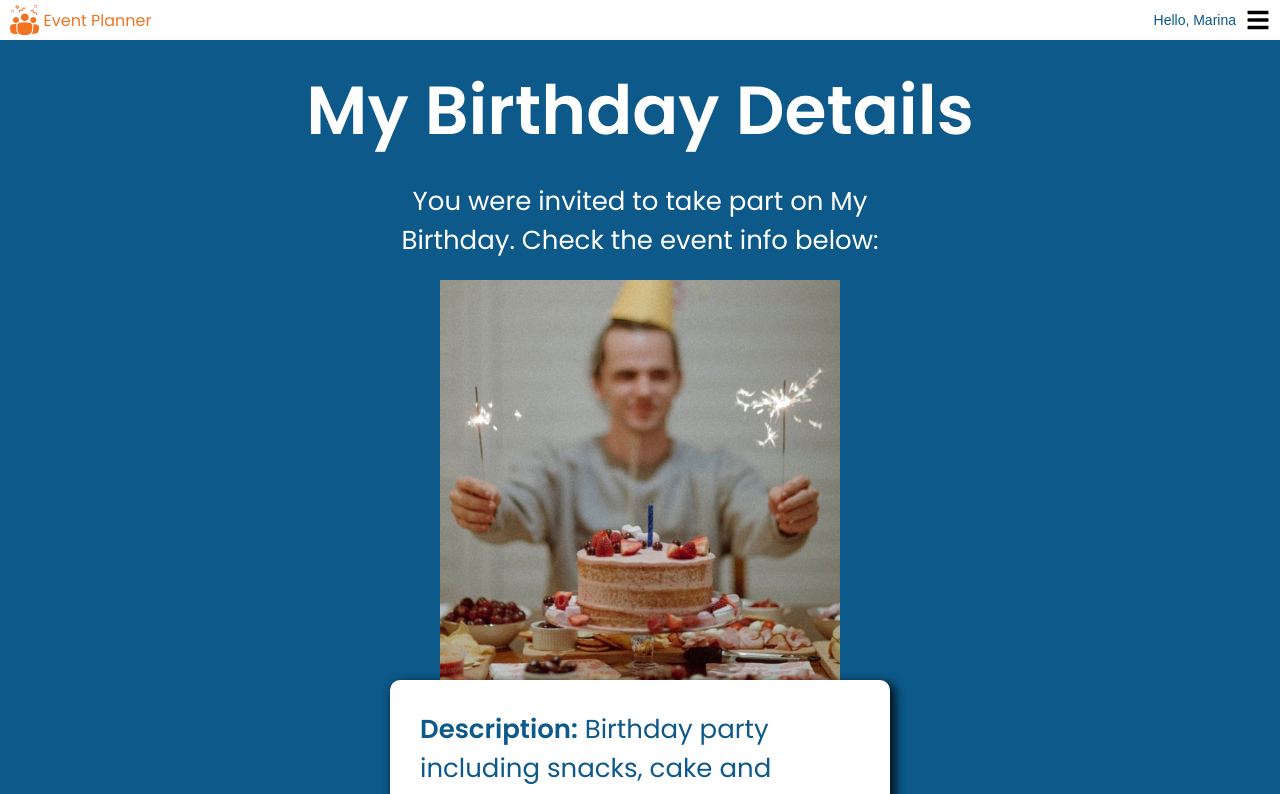
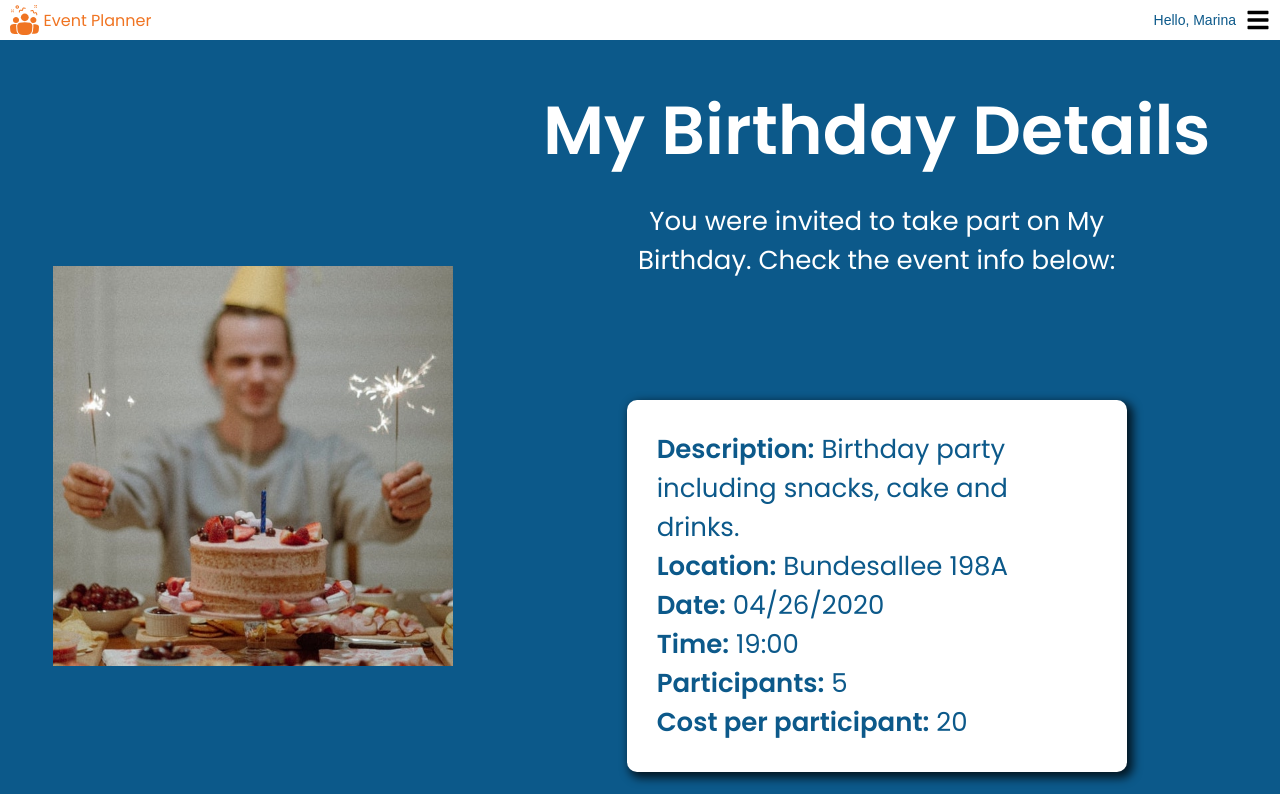
Before and after one commit to MarinaFroes/Event_Planner, a React (Create React App) app: page / in a window 1280 px wide. Shown: the top 794 px of the page. Built offline with nearby package versions, Linux system fonts and the light colour scheme.

Commit message:
feat: Import Headings component and change styles

```diff
--- a/src/components/Header.tsx
+++ b/src/components/Header.tsx
@@ -2,13 +2,13 @@ import React from 'react'
 import styled from 'styled-components'
 
 import EventCard from './EventCard'
+import Headings from './Headings'
 
 const StyledHeader = styled.header`
   display: flex;
   overflow: hidden;
-  flex-direction: column;
+  justify-content: space-evenly;
   align-items: center;
-  justify-content: space-evenly;
   width: 100%;
   height: 100%;
   text-align: center;
@@ -16,43 +16,37 @@ const StyledHeader = styled.header`
   color: var(--main-color-white, #fff);
 `
 
-const Heading1 = styled.h1`
-  font-size: 26px;
-  padding-top: 20px;
+const Image = styled.img<{ imageWidth?: string }>`
+  width: 400px;
+  max-width: 400px;
+  display: none;
 
-  @media only screen and (min-width: 768px){
-    font-size: 42px;
-  }
-
-  @media only screen and (min-width: 1080px){
-    font-size: 68px;
+  @media only screen and (min-width: 1024px){
+    display: block;
+    margin: 20px;
   }
 `
 
-const Heading2 = styled.h2`
-  font-size: 16px;
-  font-weight: normal;
-  margin: 20px;
-  max-width: 500px;
+const Image2 = styled(Image)`
+  display: block;
+  margin: 0;
 
-  @media only screen and (min-width: 768px){
-    font-size: 20px;
-  }
-
-  @media only screen and (min-width: 1080px){
-    font-size: 26px;
+  @media only screen and (min-width: 1024px){
+    display: none;
   }
 `
 
-const Image = styled.img<{ imageWidth?: string }>`
-  width: ${props => props.imageWidth ? props.imageWidth : "100%"};
-  max-width: 800px;
-  padding-bottom: 40px;
+const HeadingContainer = styled.div`
+  display: flex;
+  flex-direction: column;
+  align-items: center;
+  margin: 20px;
+`
 
-  @media only screen and (min-width: 1280px){
-    padding-bottom: 0;
-    margin-bottom: -100px;
-  }
+const ImageContainer = styled.div`
+  display: flex;
+  justify-content: space-evenly;
+  align-items: center;
 `
 
 interface EventText {
@@ -75,10 +69,17 @@ interface Props {
 const Header: React.FC<Props> = ({ title, subtitle, imageUrl, eventText, imageWidth }) => {
   return (
     <StyledHeader>
-      <Heading1>{title}</Heading1>
-      <Heading2>{subtitle}</Heading2>
 
+      <ImageContainer>
         <Image
+          src={imageUrl}
+          alt={`image for ${title}`}
+          imageWidth={imageWidth}
+        />
+      </ImageContainer>
+      <HeadingContainer>
+        <Headings title={title} subtitle={subtitle}/>
+        <Image2
           src={imageUrl}
           alt={`image for ${title}`}
           imageWidth={imageWidth}
@@ -88,6 +89,10 @@ const Header: React.FC<Props> = ({ title, subtitle, imageUrl, eventText, imageWi
             <EventCard eventText={eventText} />
           )
         }
+      </HeadingContainer>
+
+
+
     </StyledHeader>
   )
 }
```
Lines whose indentation alone changed are shown as unchanged.
